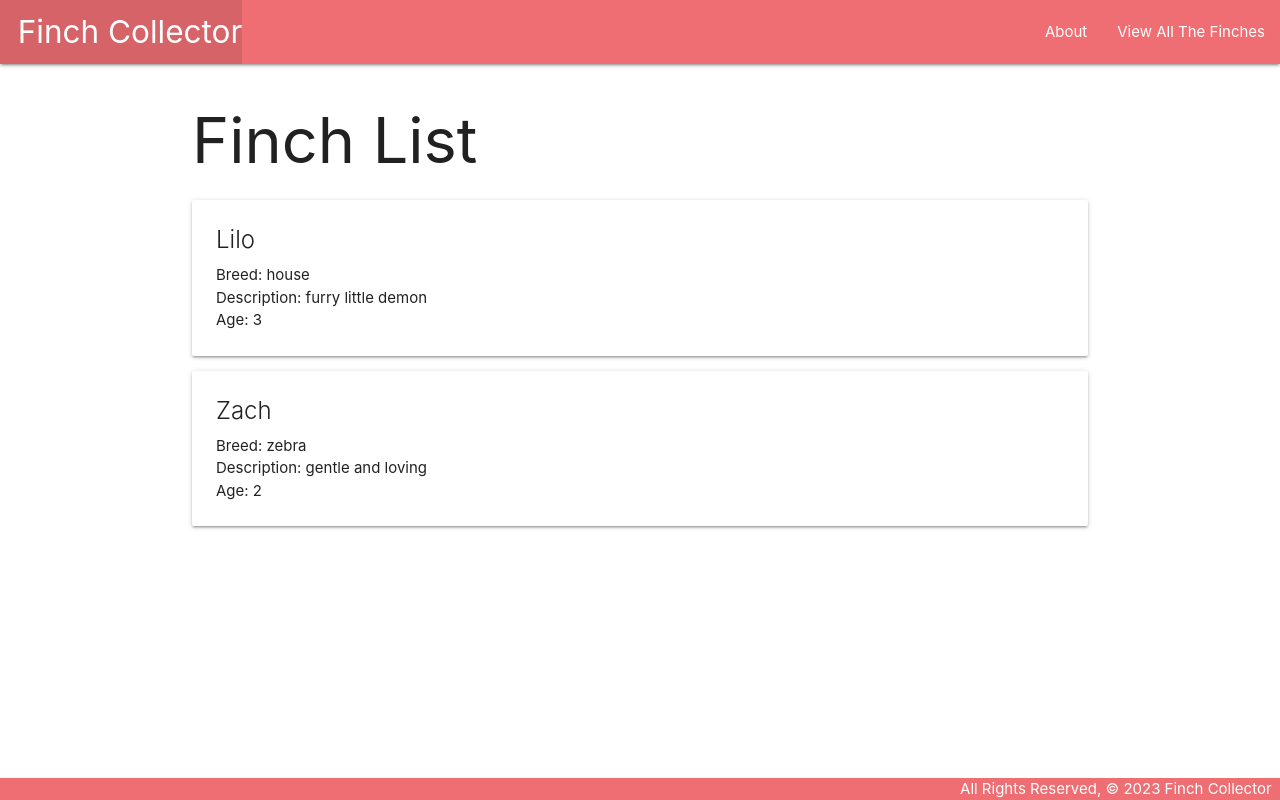
After one commit to DaceyForward/Finch-Collector-App, a Django app: page /finches/ in a window 1280 px wide. The commit adds this page. Run offline with Django 4.2, Linux system fonts and the light colour scheme.

Commit message:
adds finches index and finch dummy data

```diff
--- a/main_app/templates/base.html
+++ b/main_app/templates/base.html
@@ -19,6 +19,7 @@
         </ul>
         <ul class="right">
             <li><a href="/about">About</a></li>
+            <li><a href="/cats">View All The Finches</a></li>
         </ul>
         </div>
     </nav>
--- /dev/null
+++ b/main_app/templates/finches/index.html
@@ -0,0 +1,21 @@
+{% extends 'base.html' %}
+{% block content %}
+
+<h1>Finch List</h1>
+
+{% for finch in finches %}
+  <div class="card">
+    <div class="card-content">
+      <span class="card-title">{{ finch.name }}</span>
+      <p>Breed: {{ finch.breed }}</p>
+      <p>Description: {{ finch.description }}</p>
+      {% if finch.age > 0 %}
+        <p>Age: {{ finch.age }}</p>
+      {% else %}
+        <p>Age: Chick</p>
+      {% endif %}
+    </div>
+  </div>
+{% endfor %}
+
+{% endblock %}
--- a/main_app/urls.py
+++ b/main_app/urls.py
@@ -4,4 +4,5 @@ from . import views
 urlpatterns = [
 	path('', views.home, name='home'),
     path('about/', views.about, name='about'),
+    path('finches/', views.finches_index, name='index'),
  ]
--- a/main_app/views.py
+++ b/main_app/views.py
@@ -1,4 +1,9 @@
 from django.shortcuts import render
+
+finches = [
+  {'name': 'Lilo', 'breed': 'house', 'description': 'furry little demon', 'age': 3},
+  {'name': 'Zach', 'breed': 'zebra', 'description': 'gentle and loving', 'age': 2},
+]
 
 # Create your views here.
 
@@ -10,3 +15,8 @@ def home(request):
 # Define the about view
 def about(request):
     return render(request, 'about.html')
+
+# Add index view
+def finches_index(request):
+  # We pass data to a template very much like we did in Express!
+  return render(request, 'finches/index.html', {'finches': finches})
```
